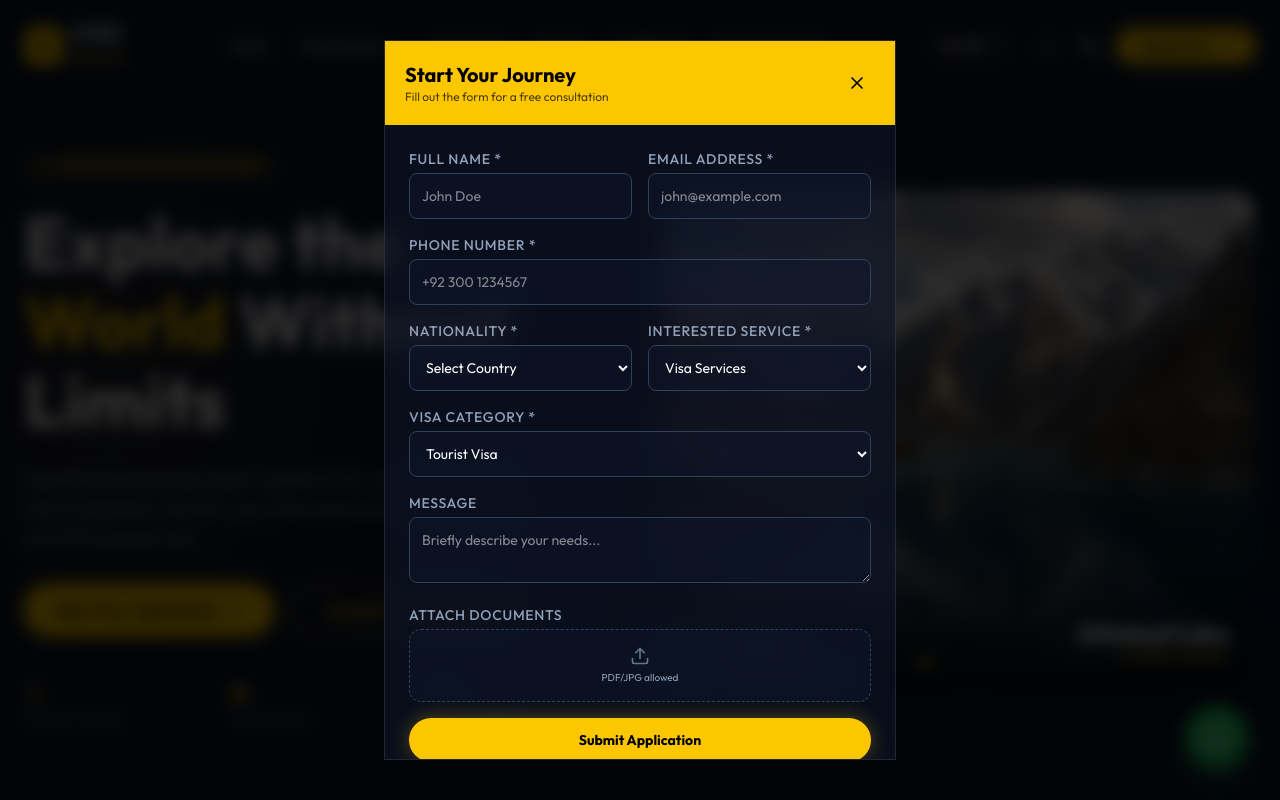
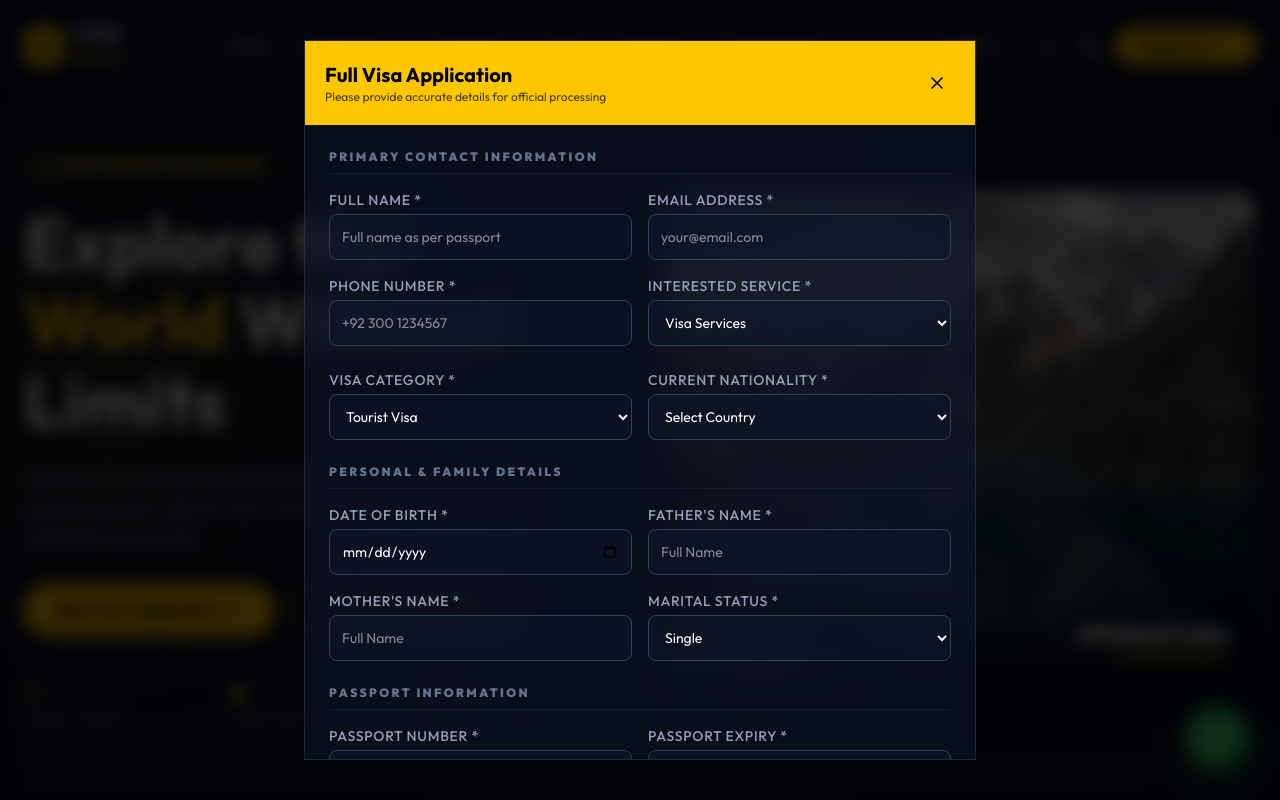
Before and after one commit to hwhelper97-web/syedservices, a Next.js app: page / in a window 1280 px wide. Both pictures are taken after a click on the button "Start Your Application". Shown: the top 800 px of the page. Built offline with nearby package versions, Linux system fonts and the light colour scheme.

Commit message:
Implemented dynamic Full Visa Application mode in LeadForm

```diff
--- a/components/LeadForm.tsx
+++ b/components/LeadForm.tsx
@@ -28,7 +28,14 @@ const visaCategories = [
 export default function LeadForm({ onClose }: { onClose: () => void }) {
   const [loading, setLoading] = useState(false);
   const [success, setSuccess] = useState(false);
-  const [files, setFiles] = useState<File[]>([]);
+  const [files, setFiles] = useState<{ [key: string]: File | null }>({
+    passport: null,
+    photo: null,
+    cnic: null,
+    license: null,
+    others: null,
+  });
+
   const [formData, setFormData] = useState({
     name: "",
     email: "",
@@ -37,11 +44,19 @@ export default function LeadForm({ onClose }: { onClose: () => void }) {
     visaCategory: visaCategories[0],
     country: "",
     message: "",
+    // Visa specific fields
+    passportNumber: "",
+    passportExpiry: "",
+    dob: "",
+    fatherName: "",
+    motherName: "",
+    maritalStatus: "Single",
+    occupation: "",
   });
 
-  const handleFileChange = (e: React.ChangeEvent<HTMLInputElement>) => {
-    if (e.target.files) {
-      setFiles(Array.from(e.target.files));
+  const handleFileChange = (e: React.ChangeEvent<HTMLInputElement>, key: string) => {
+    if (e.target.files && e.target.files[0]) {
+      setFiles(prev => ({ ...prev, [key]: e.target.files![0] }));
     }
   };
 
@@ -50,17 +65,14 @@ export default function LeadForm({ onClose }: { onClose: () => void }) {
     setLoading(true);
 
     const data = new FormData();
-    data.append("name", formData.name);
-    data.append("email", formData.email);
-    data.append("phone", formData.phone);
-    data.append("service", formData.service);
-    if (formData.service === "Visa Services") {
-      data.append("visaCategory", formData.visaCategory);
-    }
-    data.append("message", formData.message);
+    // Common fields
+    Object.entries(formData).forEach(([key, value]) => {
+      data.append(key, value);
+    });
 
-    files.forEach((file) => {
-      data.append("files", file);
+    // Append files
+    Object.entries(files).forEach(([key, file]) => {
+      if (file) data.append(key, file);
     });
 
     try {
@@ -75,7 +87,7 @@ export default function LeadForm({ onClose }: { onClose: () => void }) {
         setSuccess(true);
         setTimeout(() => {
           onClose();
-        }, 10000); // 10 seconds so they can copy the ID
+        }, 10000);
       } else {
         alert("Something went wrong. Please try again.");
       }
@@ -86,6 +98,8 @@ export default function LeadForm({ onClose }: { onClose: () => void }) {
       setLoading(false);
     }
   };
+
+  const isVisa = formData.service === "Visa Services";
 
   return (
     <AnimatePresence>
@@ -102,14 +116,14 @@ export default function LeadForm({ onClose }: { onClose: () => void }) {
           initial={{ scale: 0.9, opacity: 0, y: 20 }}
           animate={{ scale: 1, opacity: 1, y: 0 }}
           exit={{ scale: 0.9, opacity: 0, y: 20 }}
-          className="relative w-full max-w-lg glass-card overflow-hidden flex flex-col max-h-[90vh]"
+          className={`relative w-full ${isVisa ? 'max-w-2xl' : 'max-w-lg'} glass-card overflow-hidden flex flex-col max-h-[90vh] transition-all duration-500`}
           onClick={(e) => e.stopPropagation()}
         >
           {/* Header */}
           <div className="bg-yellow-400 p-5 flex justify-between items-center shrink-0">
             <div>
-              <h2 className="text-xl font-bold text-black">Start Your Journey</h2>
-              <p className="text-black/70 text-xs">Fill out the form for a free consultation</p>
+              <h2 className="text-xl font-bold text-black">{isVisa ? "Full Visa Application" : "Start Your Journey"}</h2>
+              <p className="text-black/70 text-xs">{isVisa ? "Please provide accurate details for official processing" : "Fill out the form for a free consultation"}</p>
             </div>
             <button
               onClick={onClose}
@@ -137,25 +151,29 @@ export default function LeadForm({ onClose }: { onClose: () => void }) {
                 <p className="text-slate-400 text-xs">Please save this ID to track your status.</p>
               </motion.div>
             ) : (
-              <form onSubmit={handleSubmit} className="space-y-4">
+              <form onSubmit={handleSubmit} className="space-y-6">
+
+                {/* Basic Section */}
+                <div className="space-y-4">
+                  <h3 className="text-xs font-black text-slate-500 uppercase tracking-[0.2em] border-b border-white/5 pb-2">Primary Contact Information</h3>
                   <div className="grid grid-cols-1 md:grid-cols-2 gap-4">
                     <div className="space-y-1">
-                    <label className="text-xs font-bold text-slate-500 uppercase tracking-wider">Full Name *</label>
+                      <label className="text-[10px] font-bold text-slate-500 uppercase tracking-wider">Full Name *</label>
                       <input
                         required
                         type="text"
-                      placeholder="John Doe"
+                        placeholder="Full name as per passport"
                         className="w-full text-sm py-2"
                         value={formData.name}
                         onChange={(e) => setFormData({ ...formData, name: e.target.value })}
                       />
                     </div>
                     <div className="space-y-1">
-                    <label className="text-xs font-bold text-slate-500 uppercase tracking-wider">Email Address *</label>
+                      <label className="text-[10px] font-bold text-slate-500 uppercase tracking-wider">Email Address *</label>
                       <input
                         required
                         type="email"
-                      placeholder="john@example.com"
+                        placeholder="your@email.com"
                         className="w-full text-sm py-2"
                         value={formData.email}
                         onChange={(e) => setFormData({ ...formData, email: e.target.value })}
@@ -163,8 +181,9 @@ export default function LeadForm({ onClose }: { onClose: () => void }) {
                     </div>
                   </div>
 
+                  <div className="grid grid-cols-1 md:grid-cols-2 gap-4">
                     <div className="space-y-1">
-                  <label className="text-xs font-bold text-slate-500 uppercase tracking-wider">Phone Number *</label>
+                      <label className="text-[10px] font-bold text-slate-500 uppercase tracking-wider">Phone Number *</label>
                       <input
                         required
                         type="tel"
@@ -174,10 +193,48 @@ export default function LeadForm({ onClose }: { onClose: () => void }) {
                         onChange={(e) => setFormData({ ...formData, phone: e.target.value })}
                       />
                     </div>
+                    <div className="space-y-1">
+                      <label className="text-[10px] font-bold text-slate-500 uppercase tracking-wider">Interested Service *</label>
+                      <select
+                        required
+                        className="w-full text-sm py-2"
+                        value={formData.service}
+                        onChange={(e) => setFormData({ ...formData, service: e.target.value })}
+                      >
+                        {services.map((s) => (
+                          <option key={s} value={s}>{s}</option>
+                        ))}
+                      </select>
+                    </div>
+                  </div>
+                </div>
 
+                {/* Conditional Visa Detail Section */}
+                <AnimatePresence>
+                  {isVisa && (
+                    <motion.div
+                      initial={{ opacity: 0, height: 0 }}
+                      animate={{ opacity: 1, height: "auto" }}
+                      exit={{ opacity: 0, height: 0 }}
+                      className="space-y-6 overflow-hidden"
+                    >
+                      {/* Visa Category & Country */}
                       <div className="grid grid-cols-1 md:grid-cols-2 gap-4">
                         <div className="space-y-1">
-                    <label className="text-xs font-bold text-slate-500 uppercase tracking-wider">Nationality *</label>
+                          <label className="text-[10px] font-bold text-slate-500 uppercase tracking-wider">Visa Category *</label>
+                          <select
+                            required
+                            className="w-full text-sm py-2"
+                            value={formData.visaCategory}
+                            onChange={(e) => setFormData({ ...formData, visaCategory: e.target.value })}
+                          >
+                            {visaCategories.map((v) => (
+                              <option key={v} value={v}>{v}</option>
+                            ))}
+                          </select>
+                        </div>
+                        <div className="space-y-1">
+                          <label className="text-[10px] font-bold text-slate-500 uppercase tracking-wider">Current Nationality *</label>
                           <select
                             required
                             className="w-full text-sm py-2"
@@ -190,47 +247,153 @@ export default function LeadForm({ onClose }: { onClose: () => void }) {
                             ))}
                           </select>
                         </div>
+                      </div>
+
+                      {/* Personal Details */}
+                      <div className="space-y-4">
+                        <h3 className="text-xs font-black text-slate-500 uppercase tracking-[0.2em] border-b border-white/5 pb-2">Personal & Family Details</h3>
+                        <div className="grid grid-cols-1 md:grid-cols-2 gap-4">
                           <div className="space-y-1">
-                    <label className="text-xs font-bold text-slate-500 uppercase tracking-wider">Interested Service *</label>
+                            <label className="text-[10px] font-bold text-slate-500 uppercase tracking-wider">Date of Birth *</label>
+                            <input
+                              required={isVisa}
+                              type="date"
+                              className="w-full text-sm py-2"
+                              value={formData.dob}
+                              onChange={(e) => setFormData({ ...formData, dob: e.target.value })}
+                            />
+                          </div>
+                          <div className="space-y-1">
+                            <label className="text-[10px] font-bold text-slate-500 uppercase tracking-wider">Father's Name *</label>
+                            <input
+                              required={isVisa}
+                              type="text"
+                              placeholder="Full Name"
+                              className="w-full text-sm py-2"
+                              value={formData.fatherName}
+                              onChange={(e) => setFormData({ ...formData, fatherName: e.target.value })}
+                            />
+                          </div>
+                        </div>
+                        <div className="grid grid-cols-1 md:grid-cols-2 gap-4">
+                          <div className="space-y-1">
+                            <label className="text-[10px] font-bold text-slate-500 uppercase tracking-wider">Mother's Name *</label>
+                            <input
+                              required={isVisa}
+                              type="text"
+                              placeholder="Full Name"
+                              className="w-full text-sm py-2"
+                              value={formData.motherName}
+                              onChange={(e) => setFormData({ ...formData, motherName: e.target.value })}
+                            />
+                          </div>
+                          <div className="space-y-1">
+                            <label className="text-[10px] font-bold text-slate-500 uppercase tracking-wider">Marital Status *</label>
+                            <select
+                              required={isVisa}
+                              className="w-full text-sm py-2"
+                              value={formData.maritalStatus}
+                              onChange={(e) => setFormData({ ...formData, maritalStatus: e.target.value })}
+                            >
+                              <option value="Single">Single</option>
+                              <option value="Married">Married</option>
+                              <option value="Divorced">Divorced</option>
+                              <option value="Widowed">Widowed</option>
+                            </select>
+                          </div>
+                        </div>
+                      </div>
+
+                      {/* Passport Details */}
+                      <div className="space-y-4">
+                        <h3 className="text-xs font-black text-slate-500 uppercase tracking-[0.2em] border-b border-white/5 pb-2">Passport Information</h3>
+                        <div className="grid grid-cols-1 md:grid-cols-2 gap-4">
+                          <div className="space-y-1">
+                            <label className="text-[10px] font-bold text-slate-500 uppercase tracking-wider">Passport Number *</label>
+                            <input
+                              required={isVisa}
+                              type="text"
+                              placeholder="Passport No"
+                              className="w-full text-sm py-2"
+                              value={formData.passportNumber}
+                              onChange={(e) => setFormData({ ...formData, passportNumber: e.target.value })}
+                            />
+                          </div>
+                          <div className="space-y-1">
+                            <label className="text-[10px] font-bold text-slate-500 uppercase tracking-wider">Passport Expiry *</label>
+                            <input
+                              required={isVisa}
+                              type="date"
+                              className="w-full text-sm py-2"
+                              value={formData.passportExpiry}
+                              onChange={(e) => setFormData({ ...formData, passportExpiry: e.target.value })}
+                            />
+                          </div>
+                        </div>
+                      </div>
+
+                      {/* Document Uploads for Visa */}
+                      <div className="space-y-4">
+                        <h3 className="text-xs font-black text-slate-500 uppercase tracking-[0.2em] border-b border-white/5 pb-2">Required Document Scans</h3>
+                        <div className="grid grid-cols-1 md:grid-cols-2 gap-4">
+                          {[
+                            { id: 'passport', label: 'Passport Bio Page *', icon: <FiGlobe /> },
+                            { id: 'photo', label: 'Recent Photograph *', icon: <FiUpload /> },
+                            { id: 'cnic', label: 'CNIC / National ID *', icon: <FiUpload /> },
+                            { id: 'license', label: 'Driving License (Optional)', icon: <FiUpload /> },
+                          ].map((doc) => (
+                            <div key={doc.id} className="space-y-1">
+                              <label className="text-[10px] font-bold text-slate-400 uppercase tracking-wider">{doc.label}</label>
+                              <div className="relative group">
+                                <div className={`border border-dashed ${files[doc.id] ? 'border-green-500 bg-green-500/5' : 'border-slate-700 bg-slate-900/50'} rounded-xl p-3 flex items-center gap-3 transition-colors`}>
+                                  <div className={`shrink-0 ${files[doc.id] ? 'text-green-500' : 'text-slate-500'}`}>{doc.icon}</div>
+                                  <p className="text-[10px] text-slate-400 truncate">
+                                    {files[doc.id] ? (files[doc.id] as File).name : "Upload Scan"}
+                                  </p>
+                                  <input
+                                    required={isVisa && doc.id !== 'license'}
+                                    type="file"
+                                    accept=".pdf,.jpg,.jpeg,.png"
+                                    onChange={(e) => handleFileChange(e, doc.id)}
+                                    className="absolute inset-0 opacity-0 cursor-pointer"
+                                  />
+                                </div>
+                              </div>
+                            </div>
+                          ))}
+                        </div>
+                      </div>
+                    </motion.div>
+                  )}
+                </AnimatePresence>
+
+                {!isVisa && (
+                  <>
+                    <div className="grid grid-cols-1 md:grid-cols-2 gap-4">
+                      <div className="space-y-1">
+                        <label className="text-[10px] font-bold text-slate-500 uppercase tracking-wider">Nationality *</label>
                         <select
                           required
                           className="w-full text-sm py-2"
-                      value={formData.service}
-                      onChange={(e) => setFormData({ ...formData, service: e.target.value })}
+                          value={formData.country}
+                          onChange={(e) => setFormData({ ...formData, country: e.target.value })}
                         >
-                      {services.map((s) => (
-                        <option key={s} value={s}>{s}</option>
+                          <option value="">Select Country</option>
+                          {countries.map((c) => (
+                            <option key={c} value={c}>{c}</option>
                           ))}
                         </select>
                       </div>
+                      <div className="space-y-1 opacity-0 pointer-events-none">
+                        {/* Spacer for 2-col alignment */}
+                      </div>
                     </div>
 
-                {/* Conditional Visa Category Dropdown */}
-                {formData.service === "Visa Services" && (
-                  <motion.div
-                    initial={{ opacity: 0, height: 0 }}
-                    animate={{ opacity: 1, height: "auto" }}
-                    className="space-y-1 overflow-hidden"
-                  >
-                    <label className="text-xs font-bold text-slate-500 uppercase tracking-wider">Visa Category *</label>
-                    <select
-                      required
-                      className="w-full text-sm py-2"
-                      value={formData.visaCategory}
-                      onChange={(e) => setFormData({ ...formData, visaCategory: e.target.value })}
-                    >
-                      {visaCategories.map((v) => (
-                        <option key={v} value={v}>{v}</option>
-                      ))}
-                    </select>
-                  </motion.div>
-                )}
-
                     <div className="space-y-1">
-                  <label className="text-xs font-bold text-slate-500 uppercase tracking-wider">Message</label>
+                      <label className="text-[10px] font-bold text-slate-500 uppercase tracking-wider">Message</label>
                       <textarea
-                    rows={2}
-                    placeholder="Briefly describe your needs..."
+                        rows={3}
+                        placeholder="Tell us about your requirements..."
                         className="w-full text-sm py-2"
                         value={formData.message}
                         onChange={(e) => setFormData({ ...formData, message: e.target.value })}
@@ -238,44 +401,40 @@ export default function LeadForm({ onClose }: { onClose: () => void }) {
                     </div>
 
                     <div className="space-y-1">
-                  <label className="text-xs font-bold text-slate-500 uppercase tracking-wider">Attach Documents</label>
+                      <label className="text-[10px] font-bold text-slate-500 uppercase tracking-wider">Attach Documents (Optional)</label>
                       <div className="relative group">
                         <div className="border border-dashed border-slate-700 rounded-xl p-4 flex flex-col items-center justify-center transition-colors group-hover:border-yellow-400/50 bg-slate-900/50">
                           <FiUpload className="text-slate-500 mb-1 group-hover:text-yellow-400" size={20} />
-                      <p className="text-[10px] text-slate-400">
-                        {files.length > 0
-                          ? `${files.length} selected`
-                          : "PDF/JPG allowed"}
-                      </p>
+                          <p className="text-[10px] text-slate-400">Drag or click to upload</p>
                           <input
+                            type="file"
                             multiple
-                        type="file"
                             accept=".pdf,.jpg,.jpeg,.png"
-                        onChange={handleFileChange}
+                            onChange={(e) => {
+                              if(e.target.files && e.target.files[0]) {
+                                setFiles(prev => ({ ...prev, others: e.target.files![0] }));
+                              }
+                            }}
                             className="absolute inset-0 opacity-0 cursor-pointer"
                           />
                         </div>
                       </div>
-                  {files.length > 0 && (
-                    <div className="flex flex-wrap gap-1 mt-1">
-                      {files.map((file, i) => (
-                        <span key={i} className="text-[10px] bg-slate-800 px-2 py-0.5 rounded text-slate-400">
-                          {file.name}
-                        </span>
-                      ))}
-                    </div>
+                      {files.others && (
+                        <p className="text-[10px] text-green-500 mt-1">{(files.others as File).name} selected</p>
                       )}
                     </div>
+                  </>
+                )}
 
                 <button
                   disabled={loading}
                   type="submit"
-                  className="w-full premium-btn btn-primary !py-3 text-sm font-bold mt-2"
+                  className="w-full premium-btn btn-primary !py-4 text-sm font-black uppercase tracking-widest mt-4"
                 >
                   {loading ? (
-                    <><FiLoader className="animate-spin" /> Processing...</>
+                    <><FiLoader className="animate-spin" /> Processing Application...</>
                   ) : (
-                    "Submit Application"
+                    isVisa ? "Submit Full Application" : "Submit Consultation Request"
                   )}
                 </button>
               </form>
```
Also changed, not shown: public/uploads/2/1777308439971-WhatsApp_Image_2026-04-26_at_2.28.46_AM.jpeg (added). Lines whose indentation alone changed are shown as unchanged.
